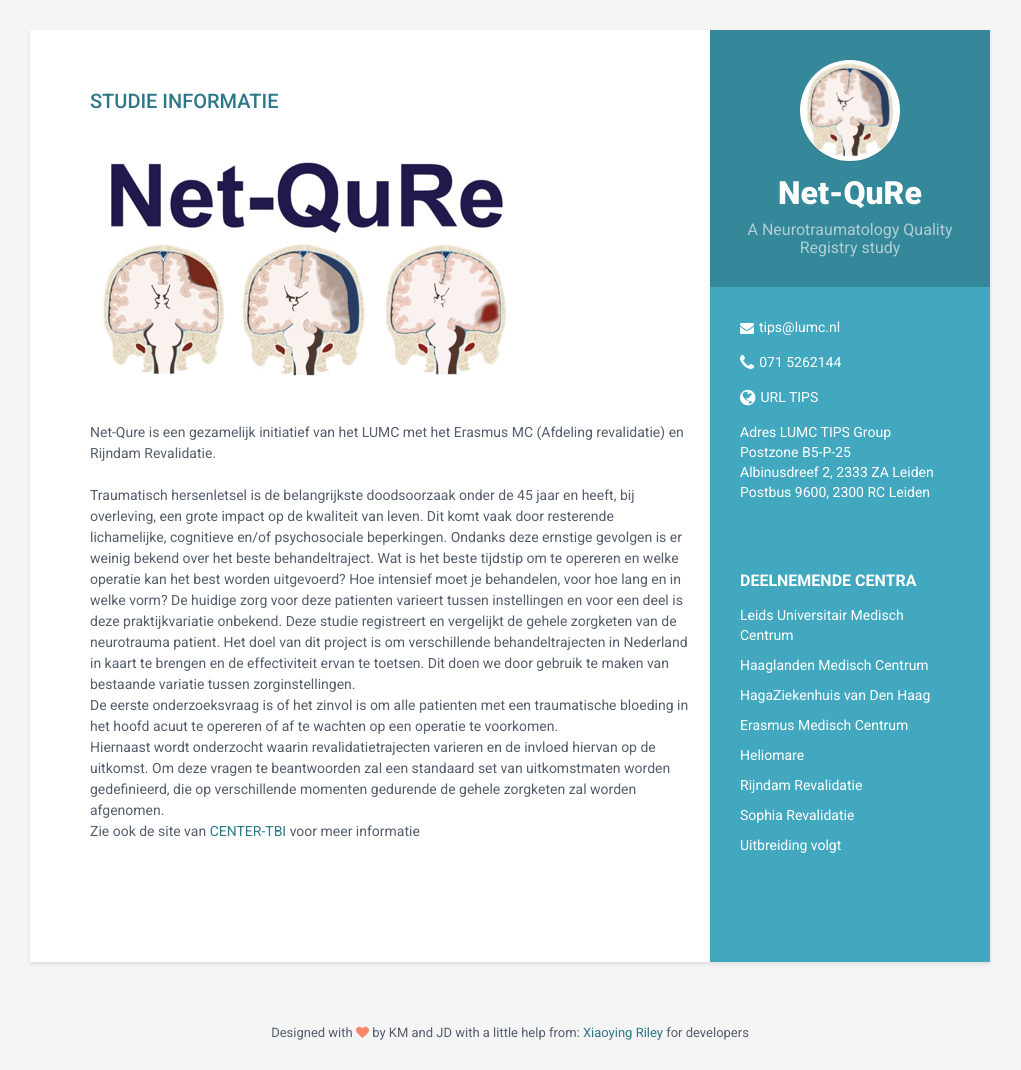
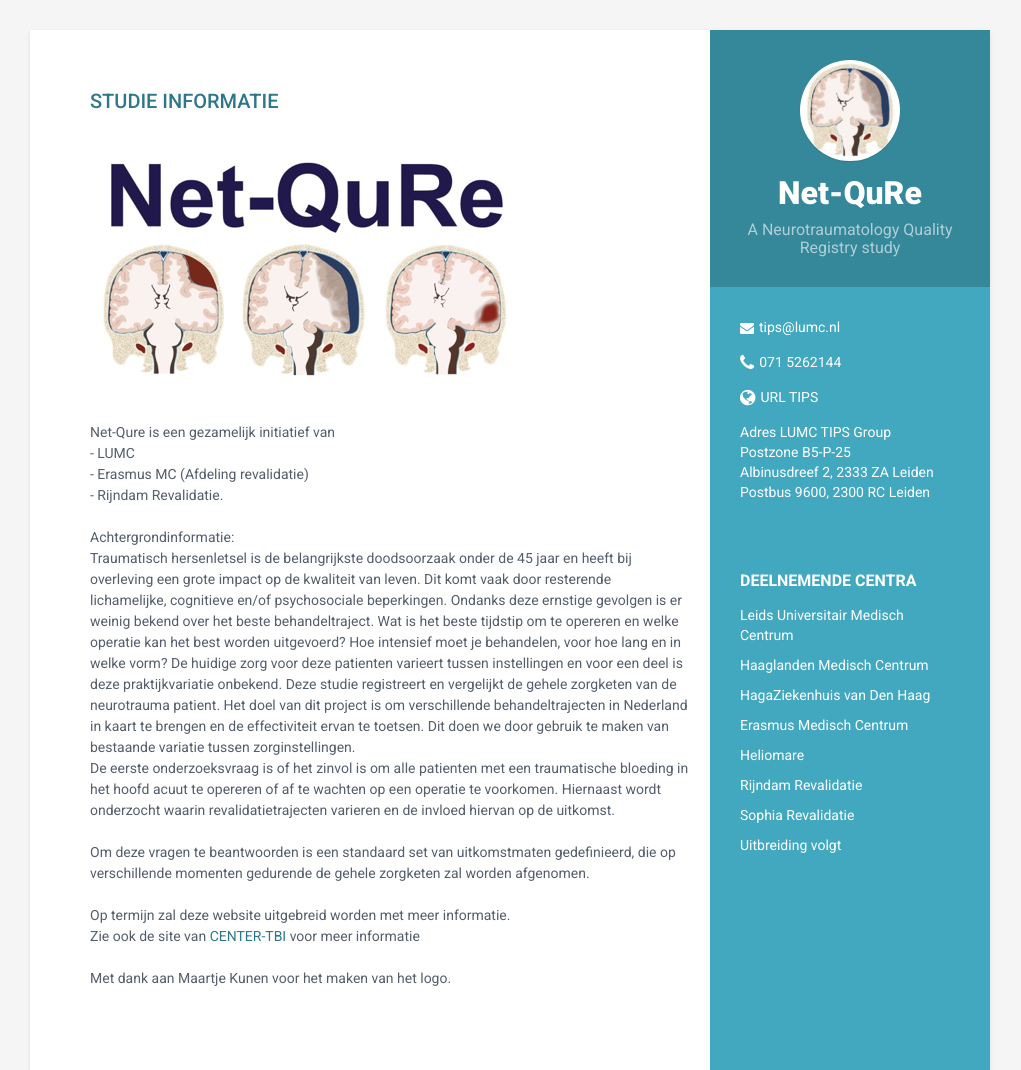
Before and after one commit to thedutchweb/netqure, a Jekyll site: the page built from index.html, in a window 1280 px wide, cut to the strip 0-1070 px from the top of the page. Shown: the whole strip, without its empty margins (130-1151 px from the left). Built offline with Jekyll 4.4.1, drawn with Linux system fonts in a browser that asks for light colours.

Commit message:
Tekst aangepast 2.0

```diff
--- a/_includes/info.html
+++ b/_includes/info.html
@@ -2,19 +2,24 @@
 <h2 class="section-title">Studie informatie</h2>
 <img class="section-img" src="{{site.baseurl}}/assets/images/infologo.png" alt="logo">
 <div class="summary">
-    <p> <br> Net-Qure is een gezamelijk initiatief van het LUMC met het Erasmus MC (Afdeling revalidatie) en Rijndam Revalidatie.
-       <br> <br>
-       Traumatisch hersenletsel is de belangrijkste doodsoorzaak onder de 45 jaar en heeft, bij overleving, een grote impact op de kwaliteit van leven.
+    <p> <br> Net-Qure is een gezamelijk initiatief van
+      <br> - LUMC
+      <br> - Erasmus MC (Afdeling revalidatie)
+      <br> - Rijndam Revalidatie.
+       <br> <br> Achtergrondinformatie:
+       <br> Traumatisch hersenletsel is de belangrijkste doodsoorzaak onder de 45 jaar en heeft bij overleving een grote impact op de kwaliteit van leven.
        Dit komt vaak door resterende lichamelijke, cognitieve en/of psychosociale beperkingen. Ondanks deze ernstige gevolgen is er weinig bekend over het beste behandeltraject.
        Wat is het beste tijdstip om te opereren en welke operatie kan het best worden uitgevoerd? Hoe intensief moet je behandelen, voor hoe lang en in welke vorm?
        De huidige zorg voor deze patienten varieert tussen instellingen en voor een deel is deze praktijkvariatie onbekend. Deze studie registreert en vergelijkt
        de gehele zorgketen van de neurotrauma patient. Het doel van dit project is om verschillende behandeltrajecten in Nederland in kaart te brengen en de effectiviteit ervan
        te toetsen. Dit doen we door gebruik te maken van bestaande variatie tussen zorginstellingen.
        <br> De eerste onderzoeksvraag is of het zinvol is om alle patienten met een traumatische bloeding in het hoofd acuut te opereren of af te wachten op een operatie te voorkomen.
-       <br> Hiernaast wordt onderzocht waarin revalidatietrajecten varieren en de invloed hiervan op de uitkomst.
-       Om deze vragen te beantwoorden zal een standaard set van uitkomstmaten worden gedefinieerd, die op verschillende momenten gedurende de gehele zorgketen zal worden afgenomen.
+       Hiernaast wordt onderzocht waarin revalidatietrajecten varieren en de invloed hiervan op de uitkomst.
+      <br> <br> Om deze vragen te beantwoorden is een standaard set van uitkomstmaten gedefinieerd, die op verschillende momenten gedurende de gehele zorgketen zal worden afgenomen.
        <br>
-      Zie ook de site van
+       <br> Op termijn zal deze website uitgebreid worden met meer informatie.
+      <br> Zie ook de site van
       <a href="http://www.center-tbi.eu" target="_blank"> CENTER-TBI </a> voor meer informatie
+      <br> <br> Met dank aan Maartje Kunen voor het maken van het logo.
 </div><!--//summary-->
 </section><!--//section-->
```
Also changed, not shown: 1 other file.
